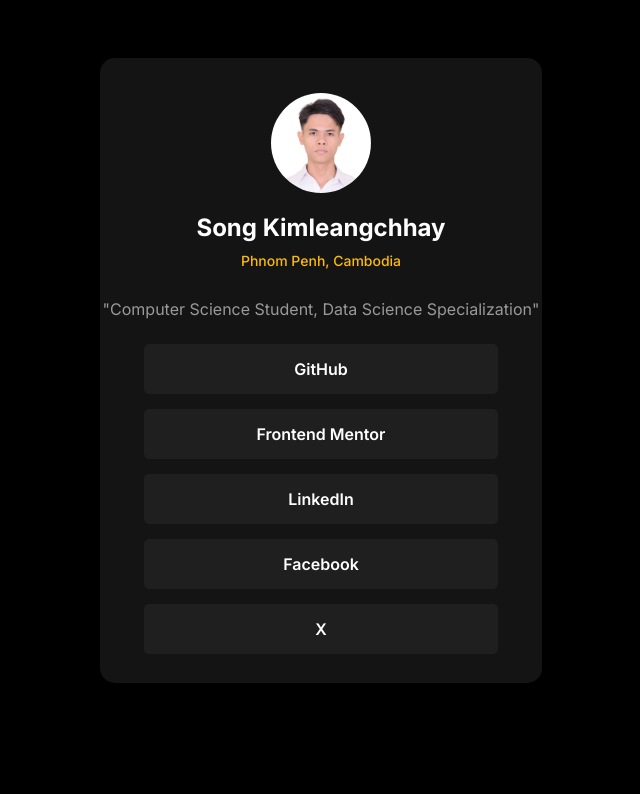
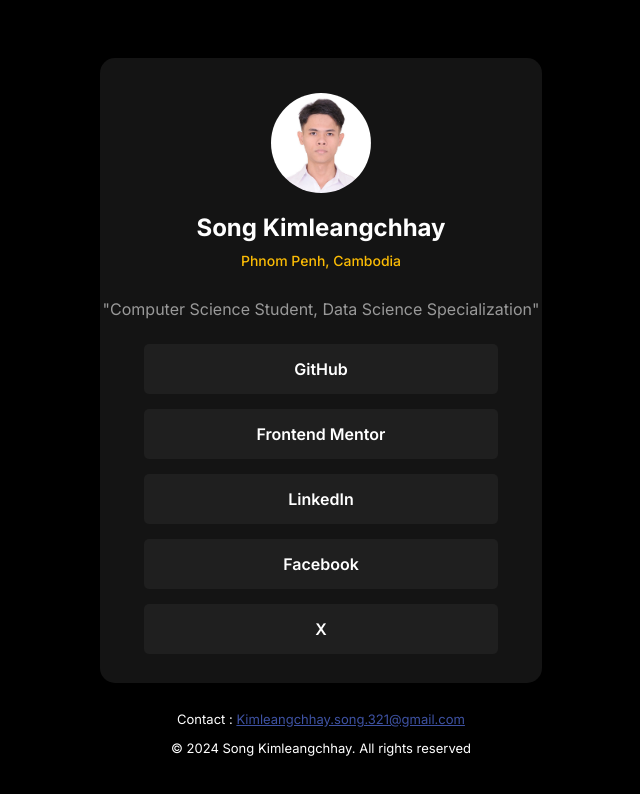
Before and after one commit to Leangchhay1523/Project2_Social_Link_Card, a plain HTML site: page index.html in a window 1280 px wide. Shown: the whole page, without its empty margins (319-959 px from the left). Drawn offline with Linux system fonts and the light colour scheme; a web font is replaced by a local one.

Commit message:
Project2_Social_Link_Card

```diff
--- a/index.html
+++ b/index.html
@@ -12,8 +12,8 @@
   <link rel="stylesheet" href="stylesheet.css">
   <!-- Feel free to remove these styles or customise in your own stylesheet 👍 -->
   <style>
-    .attribution { font-size: 11px; text-align: center; }
-    .attribution a { color: hsl(228, 45%, 44%); }
+    .attribution { font-size: 13px; text-align: center; margin-top: 15px;}
+    .attribution p a { color: hsl(228, 45%, 44%); font-size: 13px; }
   </style>
 </head>
 <body>
@@ -31,9 +31,9 @@
 
   </div>
 
-  <!-- <div class="attribution">
-    Challenge by <a href="https://www.frontendmentor.io?ref=challenge" target="_blank">Frontend Mentor</a>.
-    Coded by <a href="#">Leang Chhay</a>.
-  </div> -->
+  <div class="attribution">
+    <p>Contact : <a href="mailto:kimleangchhay.song.321@gmail.com">Kimleangchhay.song.321@gmail.com</a></p>
+    <p>&copy; 2024 Song Kimleangchhay. All rights reserved</p>
+  </div>
 </body>
 </html>
--- a/stylesheet.css
+++ b/stylesheet.css
@@ -8,6 +8,7 @@ body{
     background-color: black;
     justify-content: center;
     align-items: center;
+    flex-direction: column;
 }
 
 .location{
```
